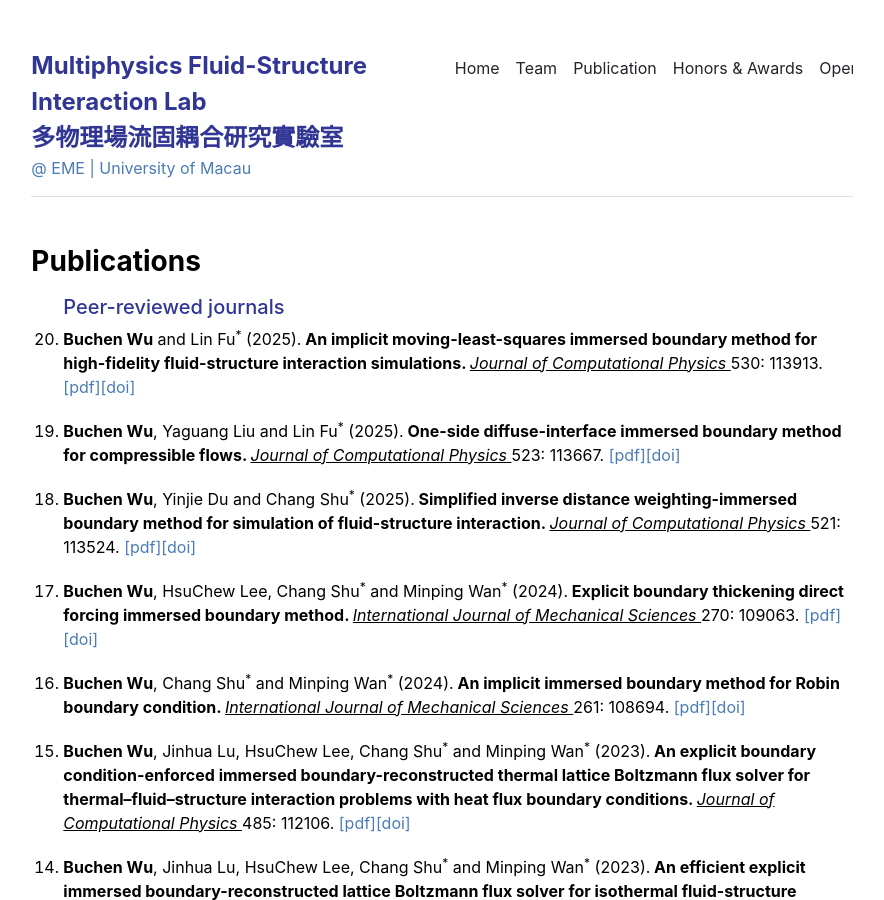
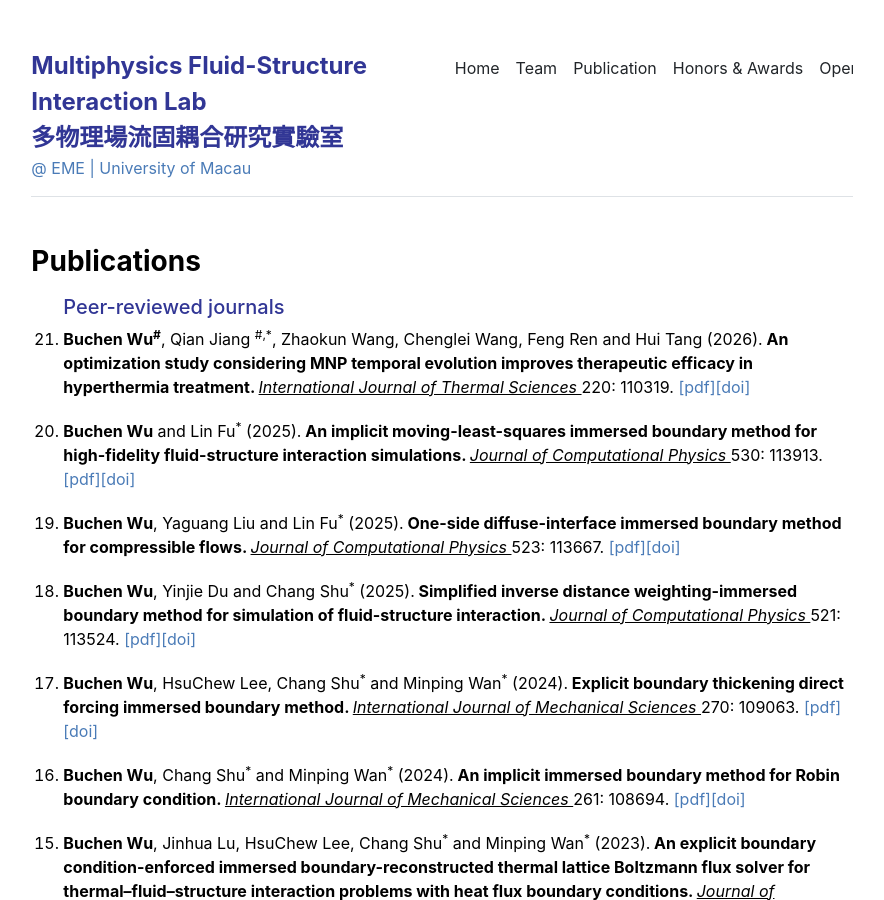
Before and after one commit to buchenwu/buchenwu.github.io, a Jekyll site: the page built from publications.md, in a window 1280 px wide and 900 px high. Shown: the whole window, without its empty margins (198-1082 px from the left). Built offline with Jekyll 4.4.1, drawn with Linux system fonts in a browser that asks for light colours.

Commit message:
Add new journal publication entry

```diff
--- a/_data/publications.yml
+++ b/_data/publications.yml
@@ -38,6 +38,14 @@ featured:
 #   src: '/publications/P1.pdf'}
 
 journal:
+- {title: 'An optimization study considering MNP temporal evolution improves therapeutic efficacy in hyperthermia treatment.',
+   author: '<b>Buchen Wu<sup>#</sup></b>, Qian Jiang <sup>#,*</sup>, Zhaokun Wang, Chenglei Wang, Feng Ren and Hui Tang',
+   journal: 'International Journal of Thermal Sciences',
+   volume: '220: 110319',
+   year: '2026',
+   src: '/publications/J21.pdf',
+   doi: 'https://doi.org/10.1016/j.ijthermalsci.2025.110319'}
+
 - {title: 'An implicit moving-least-squares immersed boundary method for high-fidelity fluid-structure interaction simulations.',
    author: '<b>Buchen Wu</b> and Lin Fu<sup>*</sup>',
    journal: 'Journal of Computational Physics',
```
